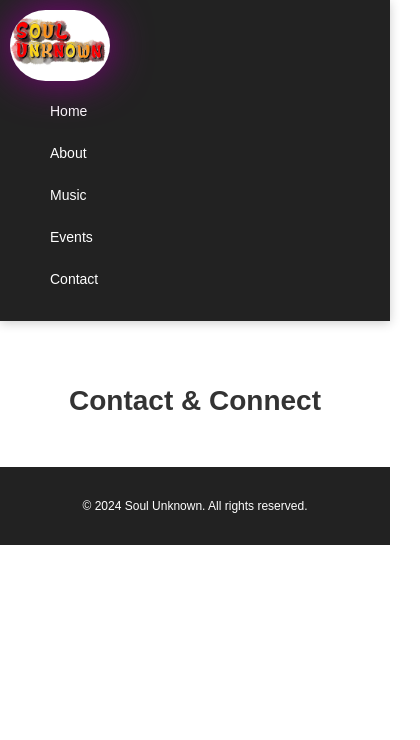
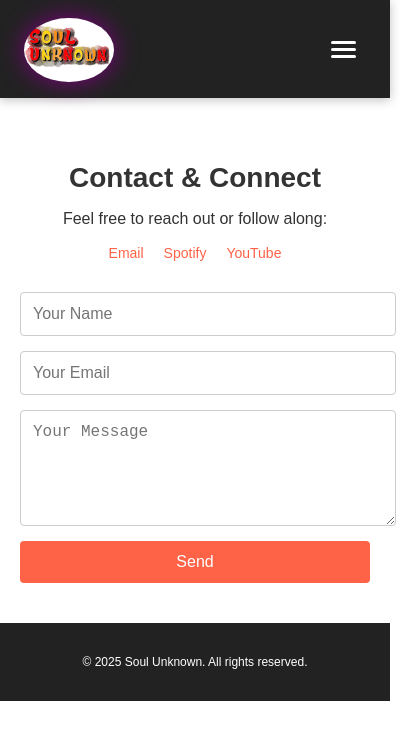
Before and after one commit to soulunknown/soulunknown, a React (Create React App) app: page /soulunknown/contact in a window 390 px wide. Shown: the top 740 px of the page, 420 px wide, since content can reach past the window. Built offline with nearby package versions, Linux system fonts and the light colour scheme; a web font is replaced by a local one.

Commit message:
music update

```diff
--- a/src/components/About.css
+++ b/src/components/About.css
@@ -0,0 +1,24 @@
+.about {
+    max-width: 800px;
+    margin: 0 auto;
+    padding: 60px 20px;
+    background-color: #fdfdfd;
+    color: #222;
+    text-align: left;
+    line-height: 1.8;
+    font-family: 'Montserrat', sans-serif;
+  }
+
+  .about h2 {
+    font-size: 40px;
+    margin-bottom: 24px;
+    color: #111;
+    border-bottom: 3px solid #ff6347;
+    display: inline-block;
+    padding-bottom: 6px;
+  }
+
+  .about p {
+    font-size: 18px;
+    margin-bottom: 20px;
+  }
--- a/src/components/About.js
+++ b/src/components/About.js
@@ -5,8 +5,19 @@ import './About.css';
 function About() {
   return (
     <section className="about">
-      <h2>About Soul Unknown</h2>
-      <p>Soul Unknown, an artist who blends genres to create music that speaks to the heart.</p>
+      <h2>About</h2>
+      <p>
+        Soul Unknown started with a simple goal: make music that feels honest.
+        It's not about fitting into a genre or chasing trends. It's about saying something real.
+      </p>
+      <p>
+        Some songs are mellow. Some are upbeat. Others don’t even sound like they came from the same place.
+        That’s the point. It’s about capturing whatever feels right in the moment.
+      </p>
+      <p>
+        This is just the beginning. More music is on the way and the sound will keep growing.
+        It's about sharing what I’ve lived and connecting with anyone who relates.
+      </p>
     </section>
   );
 }
--- a/src/components/Contact.css
+++ b/src/components/Contact.css
@@ -0,0 +1,32 @@
+.contact-form {
+    margin-top: 30px;
+    display: flex;
+    flex-direction: column;
+    gap: 15px;
+    max-width: 500px;
+    margin-left: auto;
+    margin-right: auto;
+  }
+
+  .contact-form input,
+  .contact-form textarea {
+    padding: 12px;
+    border: 1px solid #ccc;
+    font-size: 16px;
+    border-radius: 4px;
+    width: 100%;
+  }
+
+  .contact-form button {
+    padding: 12px;
+    font-size: 16px;
+    background-color: #ff6347;
+    color: white;
+    border: none;
+    cursor: pointer;
+    border-radius: 4px;
+  }
+
+  .contact-form button:hover {
+    background-color: #e5533c;
+  }
--- a/src/components/Contact.js
+++ b/src/components/Contact.js
@@ -1,13 +1,66 @@
 // src/components/Contact.js
-import React from 'react';
+import React, { useState } from 'react';
 import './Contact.css';
 
 function Contact() {
+  const [formData, setFormData] = useState({
+    name: '',
+    email: '',
+    message: '',
+  });
+
+  const handleChange = (e) => {
+    setFormData((prev) => ({
+      ...prev,
+      [e.target.name]: e.target.value,
+    }));
+  };
+
+  const handleSubmit = (e) => {
+    e.preventDefault();
+    console.log('Submitted:', formData);
+    alert('Thanks for reaching out!');
+    setFormData({ name: '', email: '', message: '' });
+  };
+
   return (
     <section className="contact">
       <h2>Contact & Connect</h2>
+      <p>Feel free to reach out or follow along:</p>
 
+      <div className="contact-links">
+        <a href="mailto:henry@soulunknown.com" target="_blank" rel="noopener noreferrer">Email</a>
+        <a href="https://open.spotify.com/artist/0NfkWfj6ZOV05fwGodsQnU?si=p2jYH6RcSQ-N70RO-MtJBA" target="_blank" rel="noopener noreferrer">Spotify</a>
+        <a href="https://www.youtube.com/@SoulUnknown" target="_blank" rel="noopener noreferrer">YouTube</a>
+      </div>
 
+      <form className="contact-form" onSubmit={handleSubmit}>
+        <input
+          type="text"
+          name="name"
+          placeholder="Your Name"
+          value={formData.name}
+          onChange={handleChange}
+          required
+        />
+        <input
+          type="email"
+          name="email"
+          placeholder="Your Email"
+          value={formData.email}
+          onChange={handleChange}
+          required
+        />
+        <textarea
+          name="message"
+          placeholder="Your Message"
+          rows="5"
+          value={formData.message}
+          onChange={handleChange}
+          required
+        ></textarea>
+        <button type="submit">Send</button>
+      </form>
     </section>
   );
 }
--- a/src/components/Events.js
+++ b/src/components/Events.js
@@ -8,7 +8,8 @@ function Events() {
       <h2>Upcoming Events</h2>
       <ul>
 
-        <li>October 31st - New Single Release</li>
+        <li>October 31st,  2024 - New Single Release</li>
+        <li>April 1st, 2025 - New Single Release</li>
       </ul>
     </section>
   );
--- a/src/components/Footer.js
+++ b/src/components/Footer.js
@@ -5,7 +5,7 @@ import './Footer.css';
 function Footer() {
   return (
     <footer className="footer">
-      <p>&copy; 2024 Soul Unknown. All rights reserved.</p>
+      <p>&copy; 2025 Soul Unknown. All rights reserved.</p>
     </footer>
   );
 }
--- a/src/components/Navbar.css
+++ b/src/components/Navbar.css
@@ -1,29 +1,63 @@
-/* General Navbar styles for all screen sizes */
+/* ========== Base Navbar ========== */
 .navbar {
-  display: flex;
-  justify-content: space-between;
-  align-items: center;
-  padding: 10px 20px;
   background-color: #222;
   color: #fff;
   position: sticky;
   top: 0;
   z-index: 1000;
-  box-shadow: 0 2px 10px rgba(0, 0, 0, 0.2);
+  width: 100%;
+  box-shadow: 0 2px 10px rgba(0, 0, 0, 0.25);
 }
 
-.navbar-logo {
-  width: 150px; /* Adjust the width as needed to make it smaller */
-  border-radius: 300px;
-  height: auto; /* Keeps the aspect ratio */
-  filter: drop-shadow(0 0 20px #800080);
+/* Flex container for logo and hamburger */
+.navbar-top {
+  display: flex;
+  justify-content: space-between;
+  align-items: center;
+  padding: 12px 24px;
 }
 
-/* Styles for the navigation links */
+/* Logo */
+.navbar-logo {
+  width: 120px;
+  height: auto;
+  border-radius: 50%;
+  filter: drop-shadow(0 0 12px #800080);
+  transition: transform 0.3s ease;
+  margin-top: 6px;
+}
+
+.navbar-logo:hover {
+  transform: rotate(1deg) scale(1.02);
+}
+
+/* Smoke animation for logo */
+@keyframes logoSmokeOut {
+  0% {
+    opacity: 1;
+    transform: scale(1) translateY(0);
+    filter: blur(0);
+  }
+  100% {
+    opacity: 0;
+    transform: scale(1.5) translateY(-40px);
+    filter: blur(8px);
+  }
+}
+
+.smoke-out {
+  animation: logoSmokeOut 0.8s ease-out forwards;
+}
+
+/* Nav Links */
 .nav-links {
   list-style: none;
   display: flex;
-  gap: 20px;
+  justify-content: center;
+  align-items: center;
+  gap: 24px;
+  padding: 0 24px 16px;
+  margin: 0;
 }
 
 .nav-links li {
@@ -34,74 +68,88 @@
   text-decoration: none;
   color: #fff;
   font-size: 16px;
+  font-family: 'Montserrat', sans-serif;
   transition: color 0.3s ease;
-  font-family: 'Montserrat', sans-serif;
 }
 
 .nav-links a:hover {
-  color: #ff6347; /* Accent color for hover effect */
+  color: #ff6347;
 }
 
-/* Button styles */
+/* CTA Button (optional) */
 .nav-links button {
-  background: linear-gradient(135deg, #6a1b9a, #ff6347); /* Gradient background */
-  color: #fff;
+  background: linear-gradient(135deg, #6a1b9a, #ff6347);
+  color: white;
   border: none;
   padding: 10px 20px;
-  font-size: 16px;
+  font-size: 15px;
+  border-radius: 30px;
   cursor: pointer;
-  font-family: 'Montserrat', sans-serif;
-  transition: all 0.3s ease; /* Smooth transition for hover effect */
-  border-radius: 25px; /* Rounded corners */
-  box-shadow: 0 4px 6px rgba(0, 0, 0, 0.1);
-  outline: none;
+  transition: transform 0.2s ease, box-shadow 0.2s ease;
+  box-shadow: 0 3px 6px rgba(0, 0, 0, 0.15);
 }
 
 .nav-links button:hover {
-  transform: scale(1.1); /* Scales the button up slightly on hover */
-  box-shadow: 0 6px 15px rgba(0, 0, 0, 0.2); /* Makes shadow deeper on hover for emphasis */
+  transform: scale(1.08);
+  box-shadow: 0 6px 12px rgba(0, 0, 0, 0.2);
 }
 
 .nav-links button:active {
-  transform: scale(0.95); /* Shrinks slightly when clicked for visual feedback */
-  box-shadow: 0 3px 8px rgba(0, 0, 0, 0.2);
+  transform: scale(0.95);
+  box-shadow: 0 2px 6px rgba(0, 0, 0, 0.2);
 }
 
-/* Media Queries for smaller screens (mobile) */
+/* ========== Hamburger Menu ========== */
+.hamburger {
+  display: none;
+  flex-direction: column;
+  gap: 4px;
+  background: none;
+  border: none;
+  cursor: pointer;
+  padding: 10px;
+}
+
+.bar {
+  width: 25px;
+  height: 3px;
+  background-color: white;
+  border-radius: 3px;
+  transition: all 0.3s ease;
+}
+
+/* Responsive */
 @media (max-width: 768px) {
-  .navbar {
-      flex-direction: column; /* Stack the navbar on top of each other */
-      align-items: flex-start; /* Align items to the start */
-      padding: 10px 10px; /* Reduce padding for smaller devices */
+  .navbar-logo {
+    width: 90px;
   }
 
-  .navbar-logo {
-      width: 100px; /* Make logo smaller on mobile */
+  .hamburger {
+    display: flex;
   }
 
   .nav-links {
-      flex-direction: column; /* Stack the navigation links vertically */
-      gap: 10px; /* Reduce the gap between links */
-      width: 100%; /* Make links take full width */
-      align-items: flex-start; /* Align links to the start */
-      margin-top: 10px; /* Add some margin at the top */
+    flex-direction: column;
+    align-items: flex-start;
+    gap: 12px;
+    padding: 0 16px 20px;
+    display: none;
+  }
+
+  .nav-links.open {
+    display: flex;
   }
 
   .nav-links li {
-      display: block; /* Make each link take full width */
+    width: 100%;
   }
 
-  .nav-links a {
-      font-size: 14px; /* Make the font smaller for mobile */
-      padding: 8px 0; /* Add padding around the links */
-      display: block; /* Make links take full width */
-      text-align: left; /* Align text to the left */
-  }
-
+  .nav-links a,
   .nav-links button {
-      width: 100%; /* Make the button full width */
-      padding: 10px 0; /* Reduce button padding for mobile */
-      font-size: 14px; /* Smaller font size for mobile */
-      text-align: center; /* Center text on button */
+    display: block;
+    width: 100%;
+    text-align: left;
+    font-size: 15px;
+    padding: 10px 0;
   }
 }
--- a/src/components/Navbar.js
+++ b/src/components/Navbar.js
@@ -1,21 +1,46 @@
-import React from 'react';
-import { Link } from 'react-router-dom'; // Import Link from react-router-dom
+// src/components/Navbar.js
+import React, { useState } from 'react';
+import { Link } from 'react-router-dom';
 import './Navbar.css';
-import logo from './soulunknowngraffi.jpg'; // Adjust path to your logo file
+import logo from './soulunknowngraffi.jpg';
 
 function Navbar() {
+  const [menuOpen, setMenuOpen] = useState(false);
+  const [isSmoking, setIsSmoking] = useState(false);
+
+  const toggleMenu = () => {
+    setMenuOpen((prev) => !prev);
+  };
+
+  const handleSmoke = () => {
+    setIsSmoking(true);
+    setTimeout(() => setIsSmoking(false), 800); // reset after animation
+  };
+
   return (
     <nav className="navbar">
-      <div className="navbar-left">
-        <img src={logo} alt="Soul Unknown Logo" className="navbar-logo" />
-        <div className="logo"></div>
+      <div className="navbar-top">
+        <Link to="/" onClick={handleSmoke}>
+          <img
+            src={logo}
+            alt="Soul Unknown Logo"
+            className={`navbar-logo ${isSmoking ? 'smoke-out' : ''}`}
+          />
+        </Link>
+
+        <button className="hamburger" onClick={toggleMenu}>
+          <span className="bar"></span>
+          <span className="bar"></span>
+          <span className="bar"></span>
+        </button>
       </div>
-      <ul className="nav-links">
-        <li><Link to="/">Home</Link></li>
-        <li><Link to="/about">About</Link></li>
-        <li><Link to="/music">Music</Link></li>
-        <li><Link to="/events">Events</Link></li>
-        <li><Link to="/contact">Contact</Link></li>
+
+      <ul className={`nav-links ${menuOpen ? 'open' : ''}`}>
+        <li><Link to="/" onClick={() => setMenuOpen(false)}>Home</Link></li>
+        <li><Link to="/about" onClick={() => setMenuOpen(false)}>About</Link></li>
+        <li><Link to="/music" onClick={() => setMenuOpen(false)}>Music</Link></li>
+        <li><Link to="/events" onClick={() => setMenuOpen(false)}>Events</Link></li>
+        <li><Link to="/contact" onClick={() => setMenuOpen(false)}>Contact</Link></li>
       </ul>
     </nav>
   );
```
Also changed, not shown: src/components/Events.css (+45 -0 lines), src/components/Hero.css (+35 -38 lines), src/components/SpotifyPlayer.css (+54 -30 lines), src/components/SpotifyPlayer.js (+56 -100 lines), src/components/vc.jpg (added).
